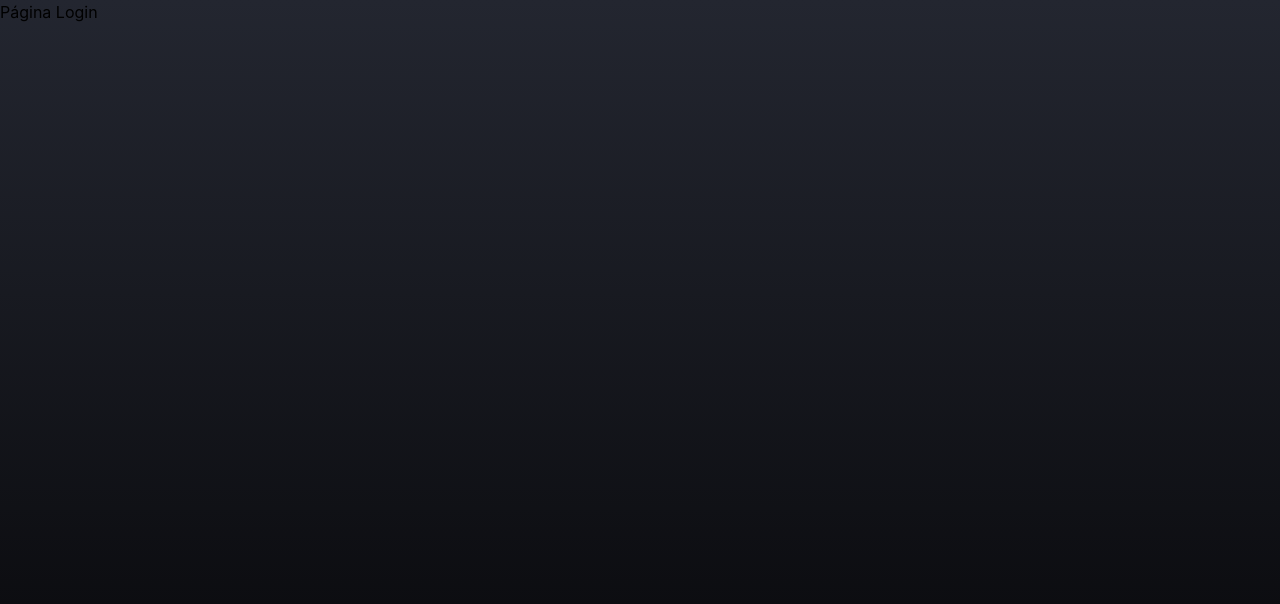
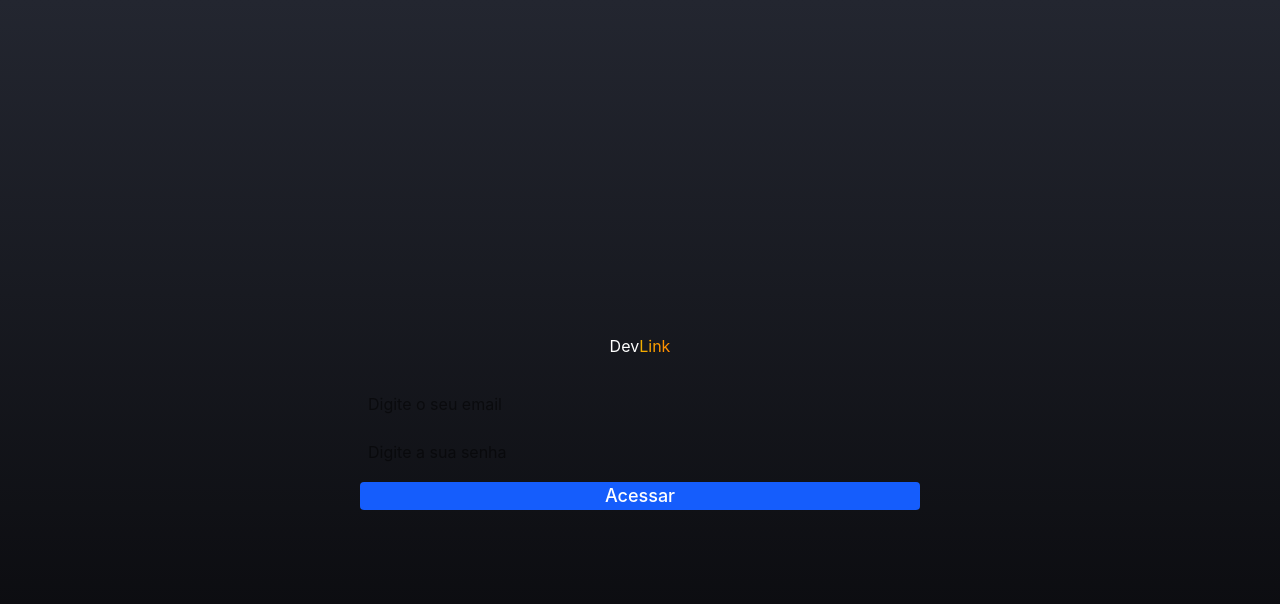
Before and after one commit to jonathan-beskow/dev-link, a React (Vite) app: page /login in a window 1280 px wide. Shown: the top 604 px of the page. Built offline with nearby package versions, Linux system fonts and the light colour scheme; no server answers.

Commit message:
including new routes and connection to firebase

```diff
--- a/package.json
+++ b/package.json
@@ -11,6 +11,7 @@
   },
   "dependencies": {
     "@tailwindcss/vite": "^4.3.1",
+    "firebase": "^12.15.0",
     "localforage": "^1.10.0",
     "match-sorter": "^8.3.0",
     "react": "^19.2.7",
--- a/src/App.tsx
+++ b/src/App.tsx
@@ -4,7 +4,7 @@ import { Home } from './pages/home'
 import { Admin } from './pages/admin'
 import { Login } from './pages/login'
 import { Network } from './pages/networks'
-
+import { Private } from './routes/Private'
 
 const router = createBrowserRouter([
   {
@@ -17,11 +17,11 @@ const router = createBrowserRouter([
   },
   {
     path: '/admin',
-    element: <Admin/>
+    element: <Private><Admin/></Private>
   },
   {
     path: '/admin/social',
-    element: <Network/>
+    element: <Private><Network/></Private>
   }
 ])
 
--- /dev/null
+++ b/src/components/Input/index.tsx
@@ -0,0 +1,11 @@
+import type { InputHTMLAttributes } from "react";
+
+interface InputProps extends InputHTMLAttributes<HTMLInputElement> { }
+export function Input(props: InputProps) {
+    return (
+        <input
+            className="border-0 h-9 rounded-md outline-none px-2 mb-3"
+            {...props}
+        />
+    )
+}
--- /dev/null
+++ b/src/components/Social/index.tsx
@@ -0,0 +1,18 @@
+import type { ReactNode } from "react";
+
+interface SocialProps {
+    url: string;
+    children: ReactNode;
+}
+
+export function Social( {url, children} : SocialProps) {
+    return (
+        <a
+        href={url}
+        rel="noopener noreferrer"
+        target="_blank"
+        >
+            {children}
+        </a>
+    )
+}
--- a/src/pages/home/index.tsx
+++ b/src/pages/home/index.tsx
@@ -1,6 +1,7 @@
-
-export function Home(){
-  return(
+import { FaFacebook, FaGithub, FaLinkedin } from "react-icons/fa"
+import { Social } from "../../components/Social"
+export function Home() {
+  return (
     <div className="flex flex-col w-full py-4 items-center justify-center">
       <h1 className="md:text-4xl  text-3xl font-bold text-white mt-20">Jonathan beskow</h1>
       <span className="text-gray-50 mb-5 mt-3">Veja meus links 👇</span>
@@ -15,7 +16,15 @@ export function Home(){
         </section>
 
         <footer className="flex justify-center gap-3 my-4">
-
+          <Social url="#">
+            <FaFacebook size={35} color="#fff" />
+          </Social>
+          <Social url="#">
+            <FaLinkedin size={35} color="#fff" />
+          </Social>
+          <Social url="#">
+            <FaGithub size={35} color="#fff" />
+          </Social>
         </footer>
 
       </main>
--- a/src/pages/login/index.tsx
+++ b/src/pages/login/index.tsx
@@ -1,7 +1,57 @@
+import { Link, replace, useNavigate } from "react-router-dom";
+import { Input } from "../../components/Input";
+import { useState, type FormEvent } from "react";
+import { auth } from '../../services/firebaseConnection'
+import { signInWithEmailAndPassword } from "firebase/auth";
+
 export function Login() {
-    return(
-        <div>
-            <h1>Página Login</h1>
+
+    const [email, setEmail] = useState("");
+    const [password, setPassword] = useState("");
+    const navigate = useNavigate();
+
+    function handleSubmit(e: FormEvent){
+        e.preventDefault();
+        if (email === '' || password === '') {
+            alert("Preencha todos os campos")
+            return;
+        }
+
+        signInWithEmailAndPassword(auth, email, password)
+        .then(()=> {
+            navigate("/admin", {replace: true})
+        })
+        .catch((error)=>{
+            console.log(error);
+        })
+    }
+
+    return (
+        <div className="flex w-full h-screen items-center justify-center flex-col">
+            <Link to="/">
+                <h1 className="mt-11 text-white mb-7">Dev
+                    <span className="bg-gradient-to-r from-yellow-500 to-orange-400 bg-clip-text text-transparent">Link</span>
+                </h1>
+            </Link>
+
+            <form onSubmit={handleSubmit} className="w-full max-w-xl flex flex-col px-2">
+                <Input
+                    placeholder="Digite o seu email"
+                    type="email"
+                    value={email}
+                    onChange={(e) => setEmail(e.target.value)}
+                />
+                <Input
+                    placeholder="Digite a sua senha"
+                    type="password"
+                    value={password}
+                    onChange={(e) => setPassword(e.target.value)}
+                />
+
+                <button type="submit" className="h9 bg-blue-600 rounded border-0 text-lg font-medium text-white">
+                    Acessar
+                </button>
+            </form>
         </div>
     );
 }
--- /dev/null
+++ b/src/routes/Private.tsx
@@ -0,0 +1,43 @@
+import { unsubscribe } from "diagnostics_channel";
+import { onAuthStateChanged } from "firebase/auth";
+import type { ReactNode } from "react";
+import { useEffect, useState } from 'react';
+import { Navigate } from 'react-router-dom';
+import { auth } from "../services/firebaseConnection";
+
+interface PrivateProps {
+    children: ReactNode
+}
+
+export function Private({ children }: PrivateProps): any {
+
+    const [loading, setLoading] = useState(true);
+    const [signed, setSigned] = useState(false);
+
+    useEffect(() => {
+
+        const onSub = onAuthStateChanged(auth, (user) => {
+            if (user) {
+                setLoading(false);
+                setSigned(true)
+            } else {
+                setLoading(false)
+                setSigned(false)
+            }
+        })
+
+        return () => {
+            unsubscribe();
+        }
+    }, [])
+
+    if (loading) {
+        return <div></div>
+    }
+
+    if (!signed) {
+        return <Navigate to="/login" />
+    }
+
+    return children;
+}
--- /dev/null
+++ b/src/services/firebaseConnection.ts
@@ -0,0 +1,18 @@
+import { initializeApp } from "firebase/app";
+import { getFirestore } from 'firebase/firestore';
+import { getAuth } from 'firebase/auth';
+
+const firebaseConfig = {
+  apiKey: import.meta.env.VITE_FIREBASE_API_KEY,
+  authDomain: import.meta.env.VITE_FIREBASE_AUTH_DOMAIN,
+  projectId: import.meta.env.VITE_FIREBASE_PROJECT_ID,
+  storageBucket: import.meta.env.VITE_FIREBASE_STORAGE_BUCKET,
+  messagingSenderId: import.meta.env.VITE_FIREBASE_MESSAGING_SENDER_ID,
+  appId: import.meta.env.VITE_FIREBASE_APP_ID
+};
+
+const app = initializeApp(firebaseConfig);
+const auth = getAuth(app);
+const db = getFirestore(app);
+
+export { auth, db };
```
Also changed, not shown: 2 other files (tests, documents, lock files or other folders).
